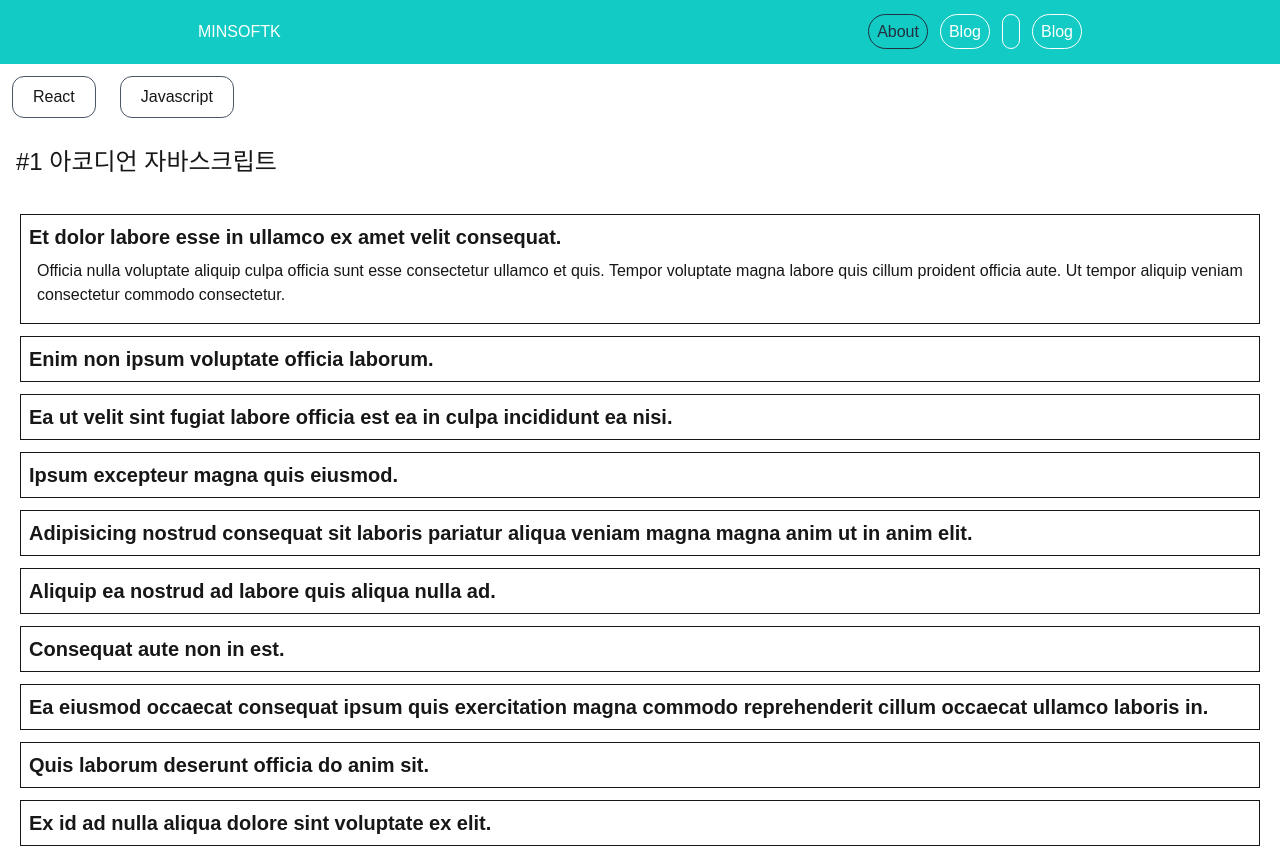
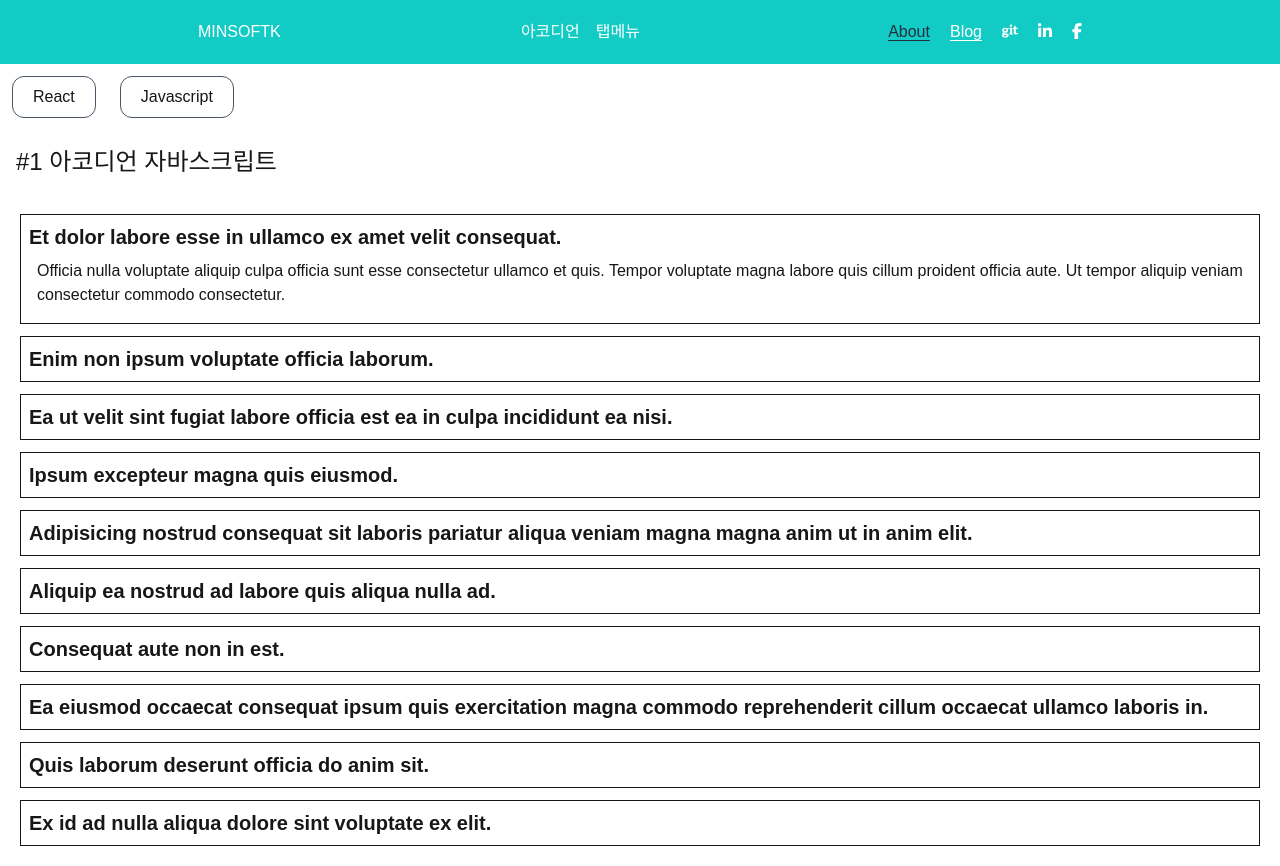
Before and after one commit to minsoftk/minsoftk.site, a Next.js app: page /ui/accordion/js in a window 1280 px wide. Built offline with nearby package versions, Linux system fonts and the light colour scheme.

Commit message:
fix: 네비게이션 트랜지션 수정
- max-h-none을 이용한 브레이크 포인트에서의 부드러운 전환 적용

```diff
--- a/src/components/navigationBar.tsx
+++ b/src/components/navigationBar.tsx
@@ -1,40 +1,44 @@
 'use client';
 
-import { faGithub } from '@fortawesome/free-brands-svg-icons';
+import {
+  faGit,
+  faLinkedinIn,
+  faFacebookF,
+} from '@fortawesome/free-brands-svg-icons';
 import { FontAwesomeIcon } from '@fortawesome/react-fontawesome';
 import Link from 'next/link';
 import { useEffect, useRef, useState } from 'react';
-import { debounce } from 'lodash-es';
+import { throttle } from 'lodash-es';
 
 export default function Navigation() {
   const [isOpen, setIsOpen] = useState<boolean>(false);
-  const [height, setHeight] = useState<string>('0px');
+  // const [height, setHeight] = useState<string>('auto');
+  // const navigationRef = useRef<HTMLDivElement>(null);
 
-  const navigationRef = useRef<HTMLDivElement>(null);
+  // const handleHeightState = throttle(() => {
+  //   if (navigationRef.current && window.innerWidth >= 768) {
+  //     setHeight('auto');
+  //   } else if (navigationRef.current && window.innerWidth < 768) {
+  //     setHeight('0px');
+  //   }
+  //   setIsOpen(false);
+  // }, 10);
 
-  const handleHeightState = debounce(() => {
-    if (navigationRef.current && window.innerWidth >= 764) {
-      setHeight('auto');
-      setIsOpen(false);
-    } else if (navigationRef.current && window.innerWidth < 764) {
-      setHeight('0px');
-    }
-  }, 10);
+  // useEffect(() => {
+  //   window.addEventListener('resize', handleHeightState);
+  //   return () => {
+  //     setIsOpen(false);
+  //     removeEventListener('resize', handleHeightState);
+  //   };
+  // }, []);
 
-  useEffect(() => {
-    window.addEventListener('resize', handleHeightState);
-    return () => {
-      setIsOpen(false);
-      removeEventListener('resize', handleHeightState);
-    };
-  }, []);
-
-  useEffect(() => {
-    console.log('🚀 ~ Navigation ~ isOpen:', isOpen);
-    if (navigationRef.current && window.innerWidth < 768) {
-      setHeight(isOpen ? `${navigationRef?.current.scrollHeight}px` : '0px');
-    }
-  }, [isOpen]);
+  // useEffect(() => {
+  //   console.log('🚀 ~ Navigation ~ isOpen:', isOpen);
+  //   console.log('🚀 ~ useEffect ~ window.innerWidth:', window.innerWidth);
+  //   if (navigationRef.current && window.innerWidth < 768) {
+  //     setHeight(isOpen ? `${navigationRef?.current.scrollHeight}px` : '0px');
+  //   }
+  // }, [isOpen]);
 
   return (
     <header className="bg-[#12CBC4] text-white">
@@ -43,20 +47,19 @@ export default function Navigation() {
         <h1 className="font-bolds uppercase">Minsoftk</h1>
 
         <div
-          ref={navigationRef}
-          className={`transition-height absolute top-[100%] left-0 mr-2 w-full overflow-hidden duration-300 ease-in-out md:static md:block md:w-auto [&>a]:m-0 [&>a]:block [&>a]:border-b [&>a]:bg-slate-500 [&>a]:py-2 [&>a]:text-center [&>a]:capitalize md:[&>a]:mx-2 md:[&>a]:inline md:[&>a]:border-none md:[&>a]:bg-transparent [&>a:hover]:underline ${isOpen ? 'h-auto' : 'h-0'} `}
-          style={{
-            height,
-          }}
+          // ref={navigationRef}
+          className={`absolute top-[100%] left-0 mr-2 max-h-0 w-full overflow-hidden transition-all duration-400 ease-in-out md:static md:block md:max-h-none md:w-auto ${isOpen ? `max-h-[200px]` : ''}`}
         >
+          {/* <Link href="/ui/accordion/react">아코디언</Link>
+          <Link href="/ui/tab-menu/react">탭메뉴</Link> */}
           <nav aria-labelledby="main-nav">
             <h2
               id="main-nav"
               className="sr-only"
             >
-              사이트 내 네비게이션
+              사이트 메인 네비게이션
             </h2>
-            <ul>
+            <ul className="md:flex [&>li>a]:m-0 [&>li>a]:block [&>li>a]:border-b [&>li>a]:bg-slate-500 [&>li>a]:py-2 [&>li>a]:text-center [&>li>a]:capitalize md:[&>li>a]:mx-2 md:[&>li>a]:border-none md:[&>li>a]:bg-transparent [&>li>a:hover]:underline">
               <li>
                 <Link href="/ui/accordion/react">아코디언</Link>
               </li>
@@ -67,17 +70,20 @@ export default function Navigation() {
           </nav>
         </div>
 
+        <div>
           <nav
-          aria-labelledby="external-links"
-          className="[&>ul>li>a]:rounded-full [&>ul>li>a]:border [&>ul>li>a]:border-[#222f3e] [&>ul>li>a]:bg-[#222f3e] [&>ul>li>a]:p-2 [&>ul>li>a]:hover:cursor-pointer"
+            aria-labelledby="external-navs"
+            className="flex gap-5 [&>ul]:flex [&>ul]:gap-5 [&>ul>li>a]:hover:cursor-pointer"
           >
             <h2
-            id="external-links"
+              id="external-navs"
               className="sr-only"
             >
               Minsoftk 외부 링크
             </h2>
-          <ul className="flex gap-3 [&>li]:w-full">
+
+            {/* <ul className="[&>li>a]:rounded-full [&>li>a]:border [&>li>a]:border-[#222f3e] [&>li>a]:bg-[#222f3e]"> */}
+            <ul className="transition-all duration-200 ease-in-out [&>li>a]:border-b [&>li>a]:border-[#222f3e] [&>li>a]:bg-[#222f3e] [&>li>a]:hover:border-b-2">
               <li>
                 <a className="!bg-transparent text-[#222f3e]">About</a>
               </li>
@@ -89,12 +95,16 @@ export default function Navigation() {
                   Blog
                 </a>
               </li>
+            </ul>
+
+            {/* utility 생성 */}
+            <ul className="sns">
               <li>
                 <a
                   href="https://github.com/minsoftk"
                   className="!border-white !bg-transparent"
                 >
-                <FontAwesomeIcon icon="fa-brands fa-youtube" />
+                  <FontAwesomeIcon icon={faGit} />
                 </a>
               </li>
               <li>
@@ -102,11 +112,21 @@ export default function Navigation() {
                   href="https://blog.minsoftk.com"
                   className="!border-white !bg-transparent"
                 >
-                Blog
+                  <FontAwesomeIcon icon={faLinkedinIn} />
+                </a>
+              </li>
+              <li>
+                <a
+                  href="https://blog.minsoftk.com"
+                  className="!border-white !bg-transparent"
+                >
+                  <FontAwesomeIcon icon={faFacebookF} />
                 </a>
               </li>
             </ul>
           </nav>
+        </div>
+
         <button
           onClick={() => setIsOpen((prev) => !prev)}
           className="hover:cursor-pointer md:hidden"
```
Lines whose indentation alone changed are shown as unchanged.
